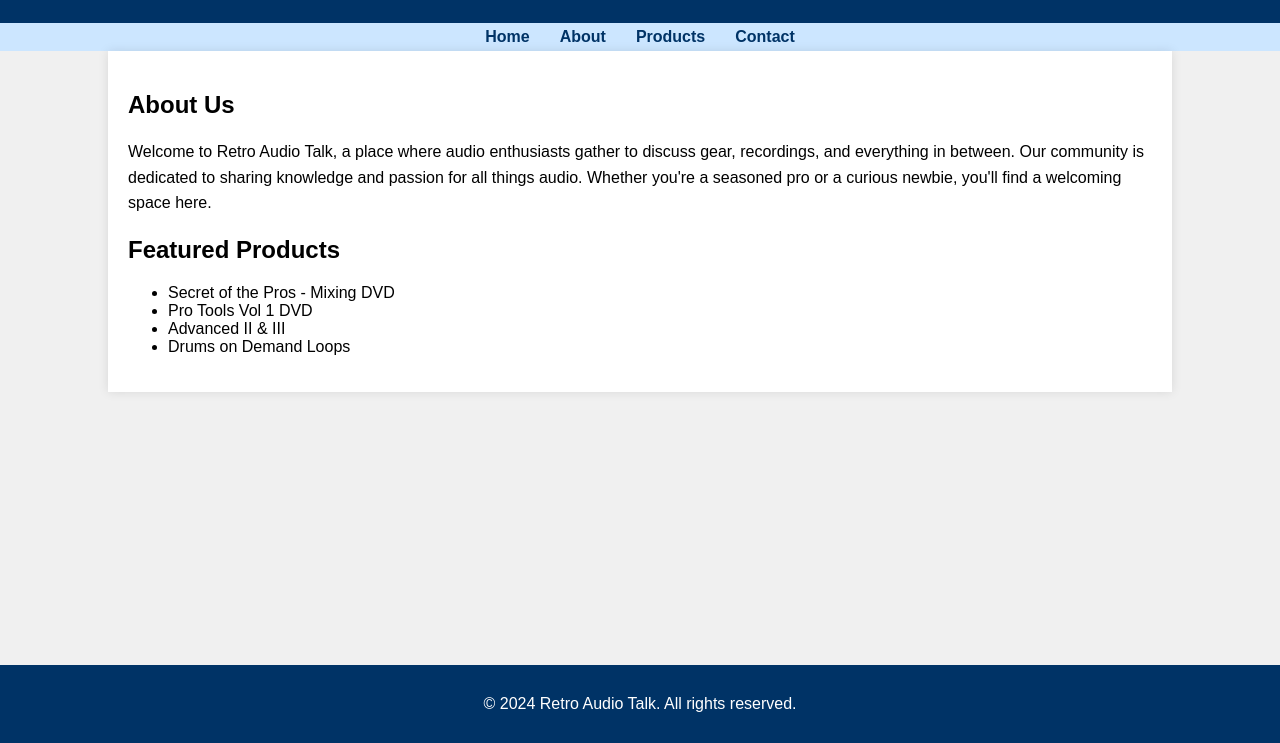
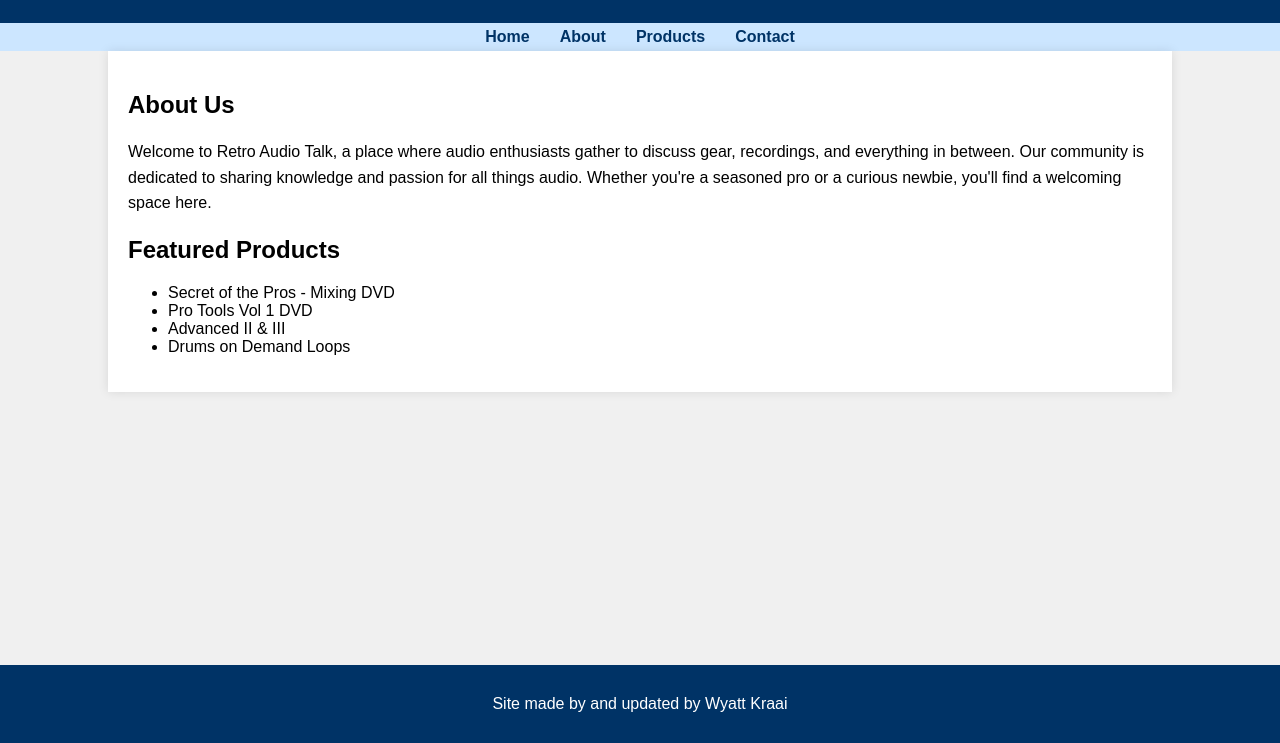
Before and after one commit to iMacWeirdo/iMacWeirdo.github.io, a plain HTML site: page index.html in a window 1280 px wide. Shown: the part 57-800 px from the top of the page. Drawn offline with Linux system fonts and the light colour scheme.

Commit message:
Update index.html

```diff
--- a/index.html
+++ b/index.html
@@ -81,7 +81,7 @@
 </main>
 
 <footer>
-    <p>&copy; 2024 Retro Audio Talk. All rights reserved.</p>
+    <p>Site made by and updated by Wyatt Kraai</p>
 </footer>
 
 </body>
```
